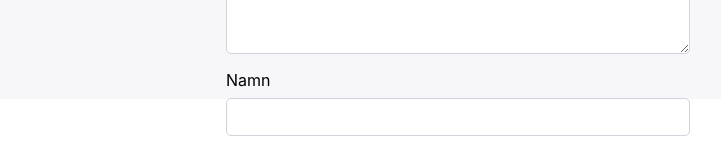
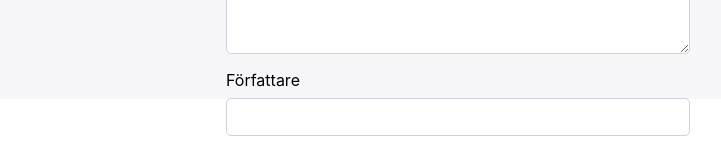
Before and after one commit to SamuelGustafsson/blog-nextjs-typescript, a Next.js app: page /blog/add in a window 1280 px wide. Shown: the part 771-924 px from the top of the page, without its empty margins (182-903 px from the left). Built offline with nearby package versions, Linux system fonts and the light colour scheme.

Commit message:
update Author name label to "Författare"

```diff
--- a/components/PostFormAdd.tsx
+++ b/components/PostFormAdd.tsx
@@ -106,7 +106,7 @@ export default function PostFormAdd() {
 
         <FieldSet>
           <InputContainer>
-            <label htmlFor="name">Namn</label>
+            <label htmlFor="name">Författare</label>
             <Input
               {...register('name', {
                 required: 'Fältet får inte var tomt',
--- a/components/PostFormEdit.tsx
+++ b/components/PostFormEdit.tsx
@@ -110,7 +110,7 @@ export default function PostFormEdit({ post }: { post: BlogPost }) {
 
         <FieldSet>
           <InputContainer>
-            <label htmlFor="name">Namn</label>
+            <label htmlFor="name">Författare</label>
             <Input
               {...register('name', {
                 required: 'Fältet får inte var tomt',
```
